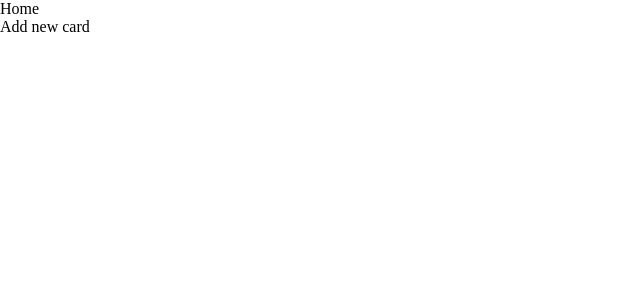
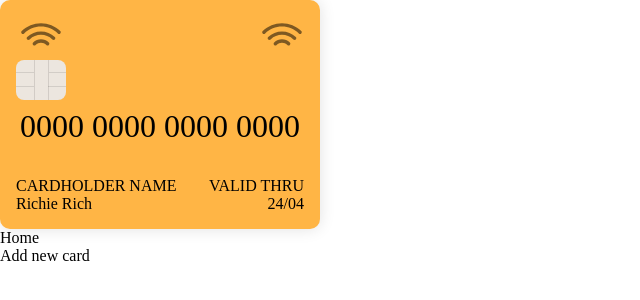
Before and after one commit to dylanR96/Projekt-i-grupp-react-basgrupp-7, a React (Vite) app: page / in a window 1280 px wide. Shown: the top 300 px of the page, without its empty margins (0-640 px from the left). Built offline with nearby package versions, Linux system fonts and the light colour scheme.

Commit message:
Added 2 svgs for card icons, added html and css for card template

```diff
--- /dev/null
+++ b/src/assets/ChipIcon.jsx
@@ -0,0 +1,47 @@
+const ChipIcon = () => (
+  <svg
+    width="50"
+    height="40"
+    viewBox="0 0 50 40"
+    fill="none"
+    xmlns="http://www.w3.org/2000/svg"
+  >
+    <rect width="50" height="40" rx="8" fill="#ECE6DF" />
+    <line y1="12.5" x2="18" y2="12.5" stroke="black" strokeOpacity="0.11" />
+    <line
+      x1="33"
+      y1="12.5"
+      x2="50"
+      y2="12.5"
+      stroke="black"
+      strokeOpacity="0.11"
+    />
+    <line
+      x1="32.5"
+      y1="0"
+      x2="32.5"
+      y2="40"
+      stroke="black"
+      strokeOpacity="0.11"
+    />
+    <line y1="26.5" x2="18" y2="26.5" stroke="black" strokeOpacity="0.11" />
+    <line
+      x1="32"
+      y1="26.5"
+      x2="50"
+      y2="26.5"
+      stroke="black"
+      strokeOpacity="0.11"
+    />
+    <line
+      x1="18.5"
+      y1="0"
+      x2="18.5"
+      y2="40"
+      stroke="black"
+      strokeOpacity="0.11"
+    />
+  </svg>
+);
+
+export default ChipIcon;
--- /dev/null
+++ b/src/assets/WaveIcon.jsx
@@ -0,0 +1,26 @@
+const WaveIcon = () => (
+  <svg
+    width="44"
+    height="44"
+    viewBox="0 0 44 44"
+    fill="none"
+    xmlns="http://www.w3.org/2000/svg"
+  >
+    <g opacity="0.5">
+      <path
+        d="M29.8487 26.501C30.5267 27.1657 30.5267 28.2441 29.8487 28.9097C29.1698 29.5753 28.0693 29.5753 27.3913 28.9097C24.4169 25.9941 19.5778 25.9941 16.6038 28.9097C15.9249 29.5753 14.824 29.5753 14.146 28.9097C13.8067 28.5772 13.6378 28.1423 13.6378 27.7049C13.6378 27.2692 13.8072 26.8331 14.146 26.501C18.4756 22.2567 25.5191 22.2567 29.8487 26.501Z"
+        fill="black"
+      />
+      <path
+        d="M35.8186 21.073C36.4967 21.7382 36.4967 22.817 35.8186 23.4826C35.1397 24.1482 34.0397 24.1482 33.3612 23.4826C27.0956 17.339 16.9004 17.339 10.6348 23.4826C9.9563 24.1482 8.85542 24.1482 8.17782 23.4826C7.83858 23.15 7.6683 22.7135 7.6683 22.2778C7.6683 21.8412 7.83858 21.406 8.17782 21.073C11.869 17.4538 16.7772 15.4608 21.9978 15.4608C27.2184 15.4608 32.1266 17.4538 35.8186 21.073Z"
+        fill="black"
+      />
+      <path
+        d="M41.2866 15.0204C41.965 15.6856 41.965 16.7644 41.2866 17.4296C40.6081 18.0948 39.5081 18.0948 38.8296 17.4296C34.3332 13.0218 28.3554 10.5945 21.9974 10.5945C15.6394 10.5945 9.66199 13.0218 5.16651 17.4296C4.48715 18.0948 3.38715 18.0948 2.70911 17.4296C2.36987 17.097 2.20047 16.6609 2.20047 16.2248C2.20047 15.7891 2.37031 15.353 2.70911 15.0204C7.86107 9.96902 14.7119 7.18753 21.9974 7.18753C29.2842 7.18753 36.1346 9.96902 41.2866 15.0204Z"
+        fill="black"
+      />
+    </g>
+  </svg>
+);
+
+export default WaveIcon;
--- a/src/components/Card/Card.jsx
+++ b/src/components/Card/Card.jsx
@@ -1,7 +1,37 @@
 import "./card.css";
+import ChipIcon from "../../assets/ChipIcon.jsx";
+import WaveIcon from "../../assets/WaveIcon.jsx";
 
 function Card() {
-  return <div>Card</div>;
+  const cardNumber = "0000 0000 0000 0000";
+  const cardHolder = "Richie Rich";
+  const date = "24/04";
+  const vendorIcon = <WaveIcon />;
+
+  return (
+    <div className="card-container">
+      <div className="card-upper-section">
+        <div className="card-chip-icons">
+          <WaveIcon />
+          <ChipIcon />
+        </div>
+        {vendorIcon}
+      </div>
+      <div className="card-num">
+        <p>{cardNumber}</p>
+      </div>
+      <div className="card-bottom-section">
+        <div className="card-holder">
+          <h4>CARDHOLDER NAME</h4>
+          <p>{cardHolder}</p>
+        </div>
+        <div className="card-date">
+          <h4>VALID THRU</h4>
+          <p>{date}</p>
+        </div>
+      </div>
+    </div>
+  );
 }
 
 export default Card;
--- a/src/components/Card/card.css
+++ b/src/components/Card/card.css
@@ -0,0 +1,48 @@
+.card-container {
+  width: 100%;
+  max-width: 20rem;
+  height: auto;
+  max-height: 15rem;
+  background-color: #ffb545;
+  align-items: center;
+  border-radius: 10px;
+  box-shadow: 0px 0px 16px rgba(0, 0, 0, 0.12);
+}
+.card-upper-section {
+  display: flex;
+  justify-content: space-between;
+  padding: 1rem 1rem 0.5rem 1rem;
+}
+
+.card-chip-icons {
+  display: flex;
+  flex-direction: column;
+  align-items: center;
+}
+
+.card-num {
+  text-align: center;
+  font-size: 2rem;
+  padding-bottom: 1rem;
+}
+
+.card-bottom-section {
+  display: flex;
+  justify-content: space-between;
+  padding: 1rem;
+}
+
+.card-date {
+  text-align: right;
+}
+
+@media screen and (max-width: 768px) {
+  .card-container {
+    width: 100%;
+    height: auto;
+  }
+
+  .card-num {
+    font-size: 1.5rem;
+  }
+}
--- a/src/pages/Cards-page/Cards.jsx
+++ b/src/pages/Cards-page/Cards.jsx
@@ -1,10 +1,12 @@
 import { useNavigate } from "react-router";
 import "./cards.css";
+import Card from "../../components/Card/Card.jsx";
 
 function Cards() {
   const navigate = useNavigate();
   return (
     <div>
+      <Card />
       <h1>Home</h1>
       <button onClick={() => navigate("/addCard")}>Add new card</button>
     </div>
```
